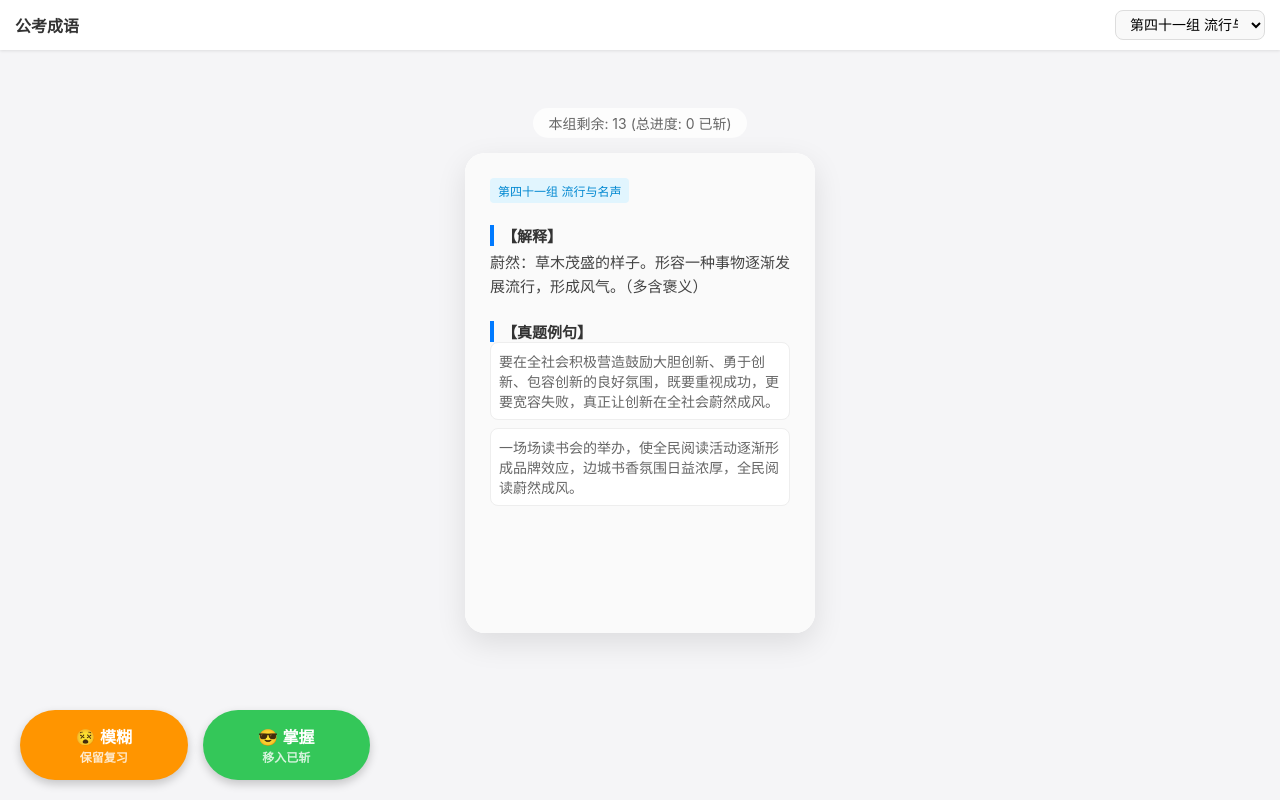
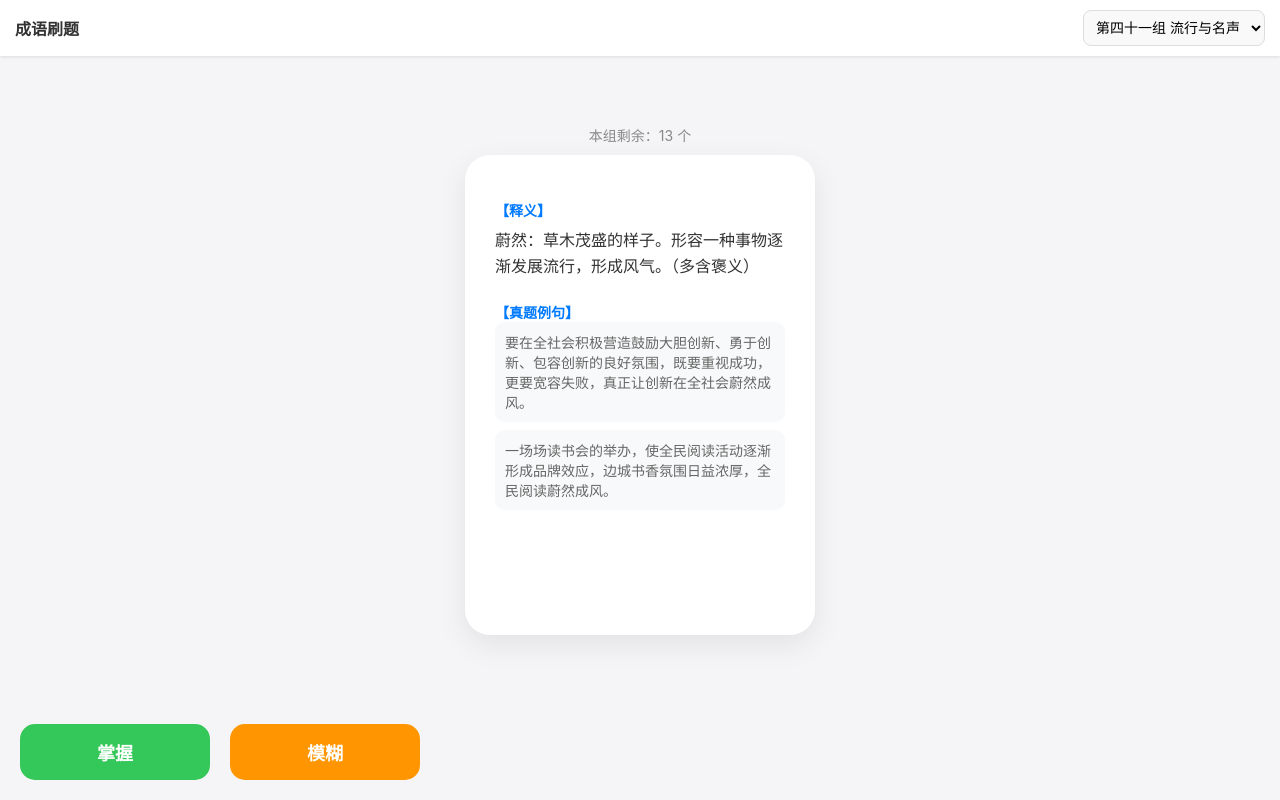
Before and after one commit to zzlsaw98/-, a plain HTML site: page index.html in a window 1280 px wide. Both pictures are taken after a click on the element 640 px from the left and 392 px from the top of the page. Drawn offline with Linux system fonts and the light colour scheme.

Commit message:
Update index.html

```diff
--- a/index.html
+++ b/index.html
@@ -16,9 +16,9 @@
             flex-direction: column;
             height: 100vh;
             color: #333;
+            overflow: hidden;
         }
 
-        /* 顶部导航栏：增加了分组选择 */
         .header {
             padding: 10px 15px;
             background: #fff;
@@ -28,20 +28,15 @@
             align-items: center;
             z-index: 100;
         }
-        .app-title {
-            font-weight: bold;
-            font-size: 16px;
-        }
+
         select {
-            padding: 5px 10px;
+            padding: 8px;
             border-radius: 8px;
             border: 1px solid #ddd;
             font-size: 14px;
             background: #f9f9f9;
-            max-width: 150px;
         }
 
-        /* 主容器 */
         .container {
             flex: 1;
             display: flex;
@@ -49,25 +44,19 @@
             justify-content: center;
             align-items: center;
             padding: 20px;
-            overflow: hidden;
-            position: relative;
         }
 
-        /* 状态提示 */
         .status-bar {
-            margin-bottom: 15px;
+            margin-bottom: 10px;
             font-size: 14px;
-            color: #666;
-            background: rgba(255,255,255,0.8);
-            padding: 5px 15px;
-            border-radius: 20px;
+            color: #888;
         }
 
-        /* 卡片容器 */
+        /* 卡片 */
         .card-container {
             width: 100%;
             max-width: 350px;
-            height: 480px; /* 稍微调高一点以容纳内容 */
+            height: 480px;
             perspective: 1000px;
             cursor: pointer;
         }
@@ -75,11 +64,8 @@
             width: 100%;
             height: 100%;
             position: relative;
-            transition: transform 0.5s;
+            transition: transform 0.6s;
             transform-style: preserve-3d;
-            background: white;
-            border-radius: 20px;
-            box-shadow: 0 10px 30px rgba(0,0,0,0.1);
         }
         .card.is-flipped {
             transform: rotateY(180deg);
@@ -91,359 +77,222 @@
             backface-visibility: hidden;
             display: flex;
             flex-direction: column;
-            padding: 25px;
+            padding: 30px;
             box-sizing: border-box;
-            border-radius: 20px;
+            border-radius: 25px;
+            background: white;
+            box-shadow: 0 10px 30px rgba(0,0,0,0.08);
         }
 
-        /* 正面布局 */
+        /* 正面样式：显示分组和成语 */
         .card-front {
-            background-color: #fff;
             justify-content: center;
             align-items: center;
         }
+        .front-group {
+            position: absolute;
+            top: 30px;
+            background: #f0f0f0;
+            padding: 4px 12px;
+            border-radius: 15px;
+            font-size: 14px;
+            color: #666;
+        }
         .term {
-            font-size: 38px;
+            font-size: 40px;
             font-weight: bold;
             color: #2c3e50;
-            margin-bottom: 15px;
-            text-align: center;
         }
         .hint {
-            font-size: 14px;
-            color: #999;
-            margin-top: 20px;
-            background: #f0f0f0;
-            padding: 5px 12px;
-            border-radius: 15px;
+            position: absolute;
+            bottom: 40px;
+            font-size: 13px;
+            color: #bbb;
         }
 
-        /* 背面布局 */
+        /* 背面样式 */
         .card-back {
-            background-color: #fafafa;
             transform: rotateY(180deg);
             overflow-y: auto;
-            align-items: flex-start;
-        }
-        .group-tag {
-            background: #e1f5fe;
-            color: #0288d1;
-            padding: 4px 8px;
-            border-radius: 4px;
-            font-size: 12px;
-            margin-bottom: 10px;
-            align-self: flex-start;
+            text-align: left;
         }
         .label {
             font-weight: bold;
-            color: #333;
-            margin-top: 12px;
-            font-size: 15px;
-            border-left: 4px solid #007aff;
-            padding-left: 8px;
+            margin-top: 15px;
+            color: #007aff;
+            font-size: 14px;
         }
         .content {
-            font-size: 15px;
+            font-size: 16px;
             line-height: 1.6;
-            color: #444;
-            margin: 5px 0 10px 0;
-            text-align: justify;
+            margin: 8px 0;
         }
-        .example-list {
+        .example-item {
             font-size: 14px;
             color: #666;
-            width: 100%;
-        }
-        .example-item {
+            background: #f8f9fa;
+            padding: 10px;
+            border-radius: 10px;
             margin-bottom: 8px;
-            padding: 8px;
-            background: #fff;
-            border-radius: 8px;
-            border: 1px solid #eee;
         }
 
-        /* 底部控制栏 - 只有在翻面后才显示按钮 */
+        /* 底部控制栏：左掌握，右模糊 */
         .controls {
             padding: 20px;
             width: 100%;
-            max-width: 350px;
+            max-width: 400px;
             display: flex;
-            justify-content: space-between;
-            gap: 15px;
-            opacity: 0; /* 默认隐藏 */
-            pointer-events: none; /* 隐藏时不可点 */
-            transition: opacity 0.3s;
+            justify-content: space-around;
+            gap: 20px;
+            visibility: hidden; /* 默认隐藏，翻面后显示 */
         }
         .controls.visible {
-            opacity: 1;
-            pointer-events: auto;
+            visibility: visible;
         }
 
         .btn {
             flex: 1;
-            padding: 14px 0;
+            padding: 15px;
             border: none;
-            border-radius: 50px;
-            font-size: 16px;
+            border-radius: 15px;
+            font-size: 18px;
             font-weight: bold;
             color: white;
-            box-shadow: 0 4px 10px rgba(0,0,0,0.2);
             cursor: pointer;
-            text-align: center;
+            transition: transform 0.1s;
         }
-        .btn-fuzzy {
-            background: #ff9500; /* 橙色 - 模糊 */
-        }
-        .btn-master {
-            background: #34c759; /* 绿色 - 掌握 */
-        }
-        .btn:active {
-            transform: scale(0.96);
-        }
+        .btn:active { transform: scale(0.95); }
 
-        /* 完成时的提示 */
+        .btn-master { background-color: #34c759; } /* 左侧绿色 */
+        .btn-fuzzy { background-color: #ff9500; }   /* 右侧橙色 */
+
         .empty-state {
             display: none;
             text-align: center;
-            color: #888;
-        }
-        .empty-state h3 {
-            color: #333;
         }
     </style>
 </head>
 <body>
 
     <div class="header">
-        <div class="app-title">公考成语</div>
-        <select id="group-select" onchange="changeGroup()">
-            <option value="">加载中...</option>
-        </select>
+        <div style="font-weight: bold;">成语刷题</div>
+        <select id="group-select" onchange="initProgress()"></select>
     </div>
 
     <div class="container">
-        <div class="status-bar" id="progress-text">本组剩余: 0</div>
+        <div class="status-bar" id="status-text">加载中...</div>
 
         <div class="card-container" onclick="flipCard()">
             <div class="card" id="flashcard">
                 <div class="card-face card-front">
+                    <div class="front-group" id="front-group-label">分组加载中</div>
                     <div class="term" id="term-text">...</div>
-                    <div class="hint">点击查看释义</div>
+                    <div class="hint">点击翻转查看释义</div>
                 </div>
                 <div class="card-face card-back">
-                    <div class="group-tag" id="group-text">...</div>
-
-                    <div class="label">【解释】</div>
+                    <div class="label">【释义】</div>
                     <div class="content" id="def-text">...</div>
-
                     <div class="label">【真题例句】</div>
-                    <div class="example-list" id="ex-list"></div>
+                    <div id="ex-list"></div>
                 </div>
             </div>
         </div>
 
         <div class="empty-state" id="empty-msg">
-            <h3>🎉 太棒了！</h3>
-            <p>这一组的成语你已经全部掌握了。</p>
-            <button class="btn btn-fuzzy" onclick="resetGroup()" style="width:200px; margin-top:20px;">重置本组进度</button>
+            <h2>🎉 本组已斩完！</h2>
+            <button onclick="resetCurrentGroup()" style="padding: 10px 20px; border-radius: 10px; border:none; background:#007aff; color:white;">重置本组</button>
         </div>
     </div>
 
     <div class="controls" id="control-bar">
-        <button class="btn btn-fuzzy" onclick="markFuzzy()">
-            😵 模糊<br><span style="font-size:12px;opacity:0.8">保留复习</span>
-        </button>
-        <button class="btn btn-master" onclick="markMastered()">
-            😎 掌握<br><span style="font-size:12px;opacity:0.8">移入已斩</span>
-        </button>
+        <button class="btn btn-master" onclick="handleAction('master')">掌握</button>
+        <button class="btn btn-fuzzy" onclick="handleAction('fuzzy')">模糊</button>
     </div>
 
     <script>
-        // --- 1. 数据准备 ---
-        const allIdioms = window.idioms || [];
+        let currentIdioms = []; // 当前学习队列
+        let masteredList = JSON.parse(localStorage.getItem('mastered_idioms') || '[]');
 
-        // 从 localStorage 读取已掌握的成语列表 (存的是成语名称)
-        let masteredSet = new Set(JSON.parse(localStorage.getItem('mastered_idioms') || '[]'));
-
-        // 当前状态变量
-        let currentGroup = "";
-        let todoList = []; // 当前组里还没掌握的词
-        let currentCardIndex = 0; // 当前显示的是 todoList 里的第几个
-
-        // --- 2. 初始化逻辑 ---
-        window.onload = function() {
-            if (allIdioms.length === 0) {
-                alert("未读取到数据，请检查 data.js");
-                return;
-            }
-            initGroupSelect();
-        };
-
-        // 初始化下拉菜单
-        function initGroupSelect() {
+        // 初始化：提取全部分组
+        function init() {
+            const groups = [...new Set(window.idioms.map(i => i.group))];
             const select = document.getElementById('group-select');
-            select.innerHTML = "";
-
-            // 提取所有不重复的组名
-            const groups = [...new Set(allIdioms.map(item => item.group))];
-
-            groups.forEach((g, index) => {
-                const option = document.createElement('option');
-                option.value = g;
-                option.text = g;
-                select.appendChild(option);
+            groups.forEach(g => {
+                const opt = document.createElement('option');
+                opt.value = g; opt.text = g;
+                select.appendChild(opt);
             });
-
-            // 默认选中第一组，或者上次选中的组
-            const lastGroup = localStorage.getItem('last_selected_group');
-            if (lastGroup && groups.includes(lastGroup)) {
-                select.value = lastGroup;
-            } else {
-                select.value = groups[0];
-            }
-
-            changeGroup(); // 加载该组数据
+            initProgress();
         }
 
-        // --- 3. 核心逻辑：切换分组 ---
-        function changeGroup() {
-            const select = document.getElementById('group-select');
-            currentGroup = select.value;
-            localStorage.setItem('last_selected_group', currentGroup); // 记住选择
-
-            // 过滤数据：属于当前组 AND 不在已掌握列表里
-            todoList = allIdioms.filter(item => {
-                return item.group === currentGroup && !masteredSet.has(item.term);
-            });
-
-            // 如果这一组有词，打乱顺序（可选，这里暂不打乱，按顺序来）
-            // todoList.sort(() => Math.random() - 0.5);
-
-            currentCardIndex = 0;
+        // 切换分组或重置
+        function initProgress() {
+            const groupName = document.getElementById('group-select').value;
+            // 筛选当前组中未掌握的词
+            currentIdioms = window.idioms.filter(i => i.group === groupName && !masteredList.includes(i.term));
             renderCard();
         }
 
-        // --- 4. 渲染卡片 ---
         function renderCard() {
             const card = document.getElementById('flashcard');
-            const controls = document.getElementById('control-bar');
-            const cardContainer = document.querySelector('.card-container');
+            const controlBar = document.getElementById('control-bar');
             const emptyMsg = document.getElementById('empty-msg');
+            const cardBox = document.querySelector('.card-container');
 
-            // 恢复卡片正面状态
             card.classList.remove('is-flipped');
-            controls.classList.remove('visible'); // 隐藏按钮
+            controlBar.classList.remove('visible');
 
-            // 检查该组是否已学完
-            if (todoList.length === 0) {
-                cardContainer.style.display = 'none';
+            if (currentIdioms.length === 0) {
+                cardBox.style.display = 'none';
                 emptyMsg.style.display = 'block';
-                document.getElementById('progress-text').innerText = `本组剩余: 0`;
+                document.getElementById('status-text').innerText = "学习完成";
                 return;
             }
 
-            // 显示卡片区域
-            cardContainer.style.display = 'block';
+            cardBox.style.display = 'block';
             emptyMsg.style.display = 'none';
 
-            // 防止数组越界（循环显示）
-            if (currentCardIndex >= todoList.length) {
-                currentCardIndex = 0;
-            }
-
-            const data = todoList[currentCardIndex];
-
-            // 填充内容
+            const data = currentIdioms[0]; // 永远取队列第一个
             document.getElementById('term-text').innerText = data.term;
-            document.getElementById('group-text').innerText = data.group;
+            document.getElementById('front-group-label').innerText = data.group;
             document.getElementById('def-text').innerText = data.definition;
+            document.getElementById('status-text').innerText = `本组剩余：${currentIdioms.length} 个`;
 
             const exList = document.getElementById('ex-list');
-            exList.innerHTML = '';
-            if (data.examples && data.examples.length > 0) {
-                data.examples.forEach(ex => {
-                    const div = document.createElement('div');
-                    div.className = 'example-item';
-                    div.innerText = ex;
-                    exList.appendChild(div);
-                });
-            } else {
-                exList.innerHTML = '<div style="padding:10px;color:#999">暂无例句</div>';
-            }
-
-            // 更新顶部进度
-            document.getElementById('progress-text').innerText = `本组剩余: ${todoList.length} (总进度: ${masteredSet.size} 已斩)`;
+            exList.innerHTML = data.examples.map(ex => `<div class="example-item">${ex}</div>`).join('');
         }
 
-        // --- 5. 交互操作 ---
-
-        // 翻转卡片
         function flipCard() {
-            const card = document.getElementById('flashcard');
-            const controls = document.getElementById('control-bar');
-
-            // 只有在正面的时候点击才翻转并显示按钮
-            if (!card.classList.contains('is-flipped')) {
-                card.classList.add('is-flipped');
-                controls.classList.add('visible');
-            }
+            document.getElementById('flashcard').classList.toggle('is-flipped');
+            document.getElementById('control-bar').classList.add('visible');
         }
 
-        // 点击“模糊” (保留在列表中，切换到下一个)
-        function markFuzzy() {
-            // 阻止冒泡防止再次触发翻牌（虽然按钮在卡片外，但为了保险）
+        // 处理点击
+        function handleAction(type) {
             event.stopPropagation();
+            const word = currentIdioms.shift(); // 取出当前词
 
-            // 简单的逻辑：移到下一个。如果想“惩罚”，可以把它放到数组末尾，这里暂时只是切下一张
-            currentCardIndex++;
-            renderCard();
-        }
-
-        // 点击“掌握” (移出列表)
-        function markMastered() {
-            event.stopPropagation();
-
-            const data = todoList[currentCardIndex];
-
-            // 1. 加入已掌握集合
-            masteredSet.add(data.term);
-
-            // 2. 保存到本地存储
-            localStorage.setItem('mastered_idioms', JSON.stringify([...masteredSet]));
-
-            // 3. 从当前待办列表中移除
-            todoList.splice(currentCardIndex, 1);
-
-            // 4. 渲染下一张 (因为当前被删了，index不需要变，除非本来就是最后一张)
-            if (currentCardIndex >= todoList.length) {
-                currentCardIndex = 0;
+            if (type === 'master') {
+                // 掌握：存入本地并移除
+                masteredList.push(word.term);
+                localStorage.setItem('mastered_idioms', JSON.stringify(masteredList));
+            } else {
+                // 模糊：放回队列末尾，循环出现
+                currentIdioms.push(word);
             }
 
             renderCard();
         }
 
-        // 重置本组进度（用于全部学完后的后悔药）
-        function resetGroup() {
-            if(!confirm("确定要重置这一组的学习进度吗？之前的‘掌握’记录会被清除。")) return;
-
-            // 找出当前组的所有词
-            const groupTerms = allIdioms.filter(i => i.group === currentGroup).map(i => i.term);
-
-            // 从 masteredSet 中移除这些词
-            groupTerms.forEach(term => masteredSet.delete(term));
-
-            // 更新本地存储
-            localStorage.setItem('mastered_idioms', JSON.stringify([...masteredSet]));
-
-            // 重新加载
-            changeGroup();
+        function resetCurrentGroup() {
+            const groupName = document.getElementById('group-select').value;
+            const termsInGroup = window.idioms.filter(i => i.group === groupName).map(i => i.term);
+            masteredList = masteredList.filter(t => !termsInGroup.includes(t));
+            localStorage.setItem('mastered_idioms', JSON.stringify(masteredList));
+            initProgress();
         }
 
-        // 绑定按钮点击防止冒泡（因为它们在 .controls 里，而 .controls 在 body 上可能不需要阻止，但保险起见）
-        document.querySelector('.controls').addEventListener('click', (e) => {
-            e.stopPropagation();
-        });
-
+        window.onload = init;
     </script>
 </body>
 </html>
```
